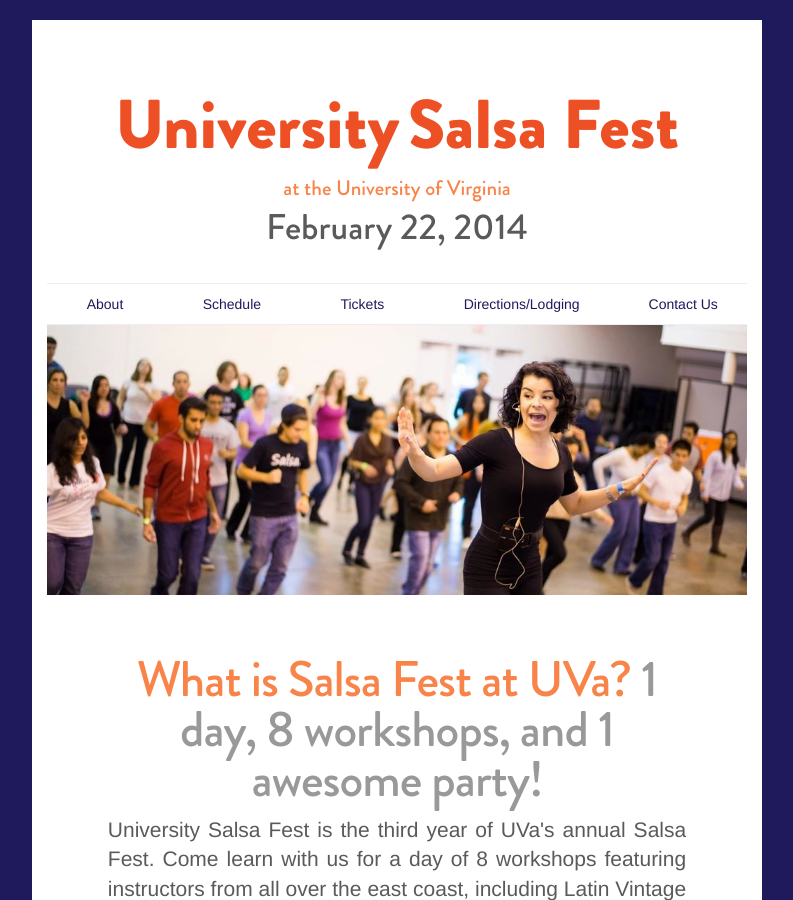
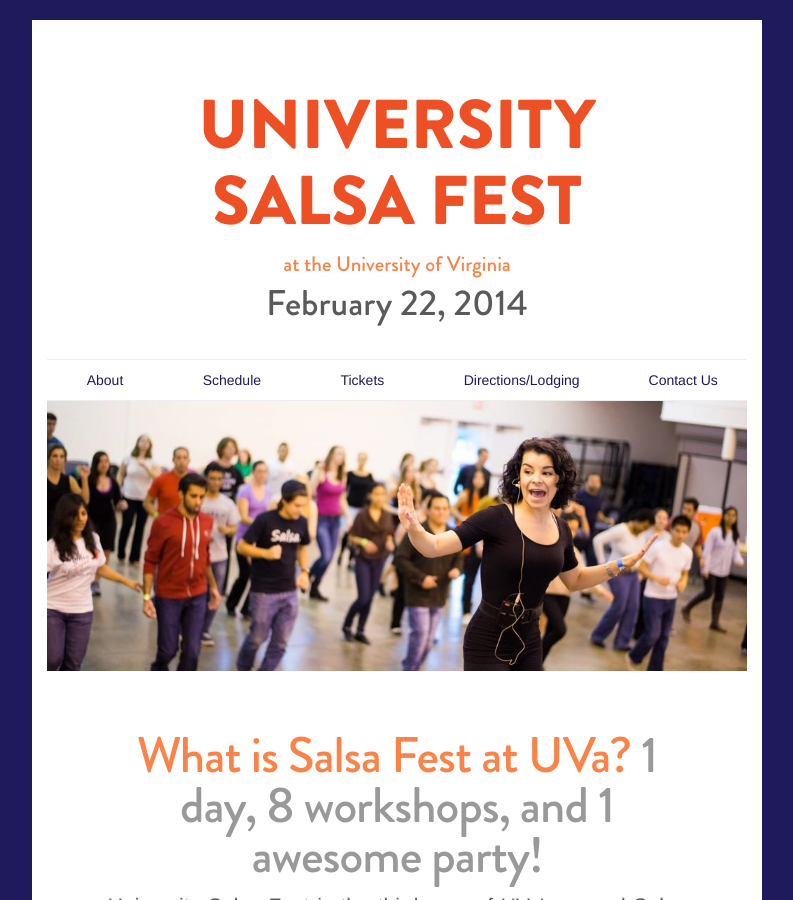
Before and after one commit to swoloszynski/universitysalsafest, a Jekyll site: the page bootstrap-3.0.3/examples/jumbotron-narrow/index.html, which Jekyll copies as it is, in a window 1280 px wide and 900 px high. Shown: the whole window, without its empty margins (243-1036 px from the left). Built offline with Jekyll 4.4.1, drawn with Linux system fonts in a browser that asks for light colours; Markdown is read by kramdown in place of the engine named in the settings.

Commit message:
Changed title to all caps

```diff
--- a/bootstrap-3.0.3/examples/jumbotron-narrow/index.html
+++ b/bootstrap-3.0.3/examples/jumbotron-narrow/index.html
@@ -31,7 +31,7 @@
     <div class="container" id="big-container">
       <a id="top"></a>
       <div class="jumbotron">
-        <h2><span class="larger custom-font-brandon-black dark-orange">University</span> <span class="title custom-font-brandon-black dark-orange">Salsa Fest</span></h2>
+        <h2><span class="larger custom-font-brandon-black dark-orange">UNIVERSITY</span> <span class="title custom-font-brandon-black dark-orange">SALSA FEST</span></h2>
         <p class="lead custom-font-brandon biggish light-orange">at the University of Virginia</p>
         <p class="lead custom-font-brandon large">February 22, 2014</p>
         <!-- <p><a class="btn btn-lg btn-success" href="#" role="button">Get tickets!</a></p> -->
```
